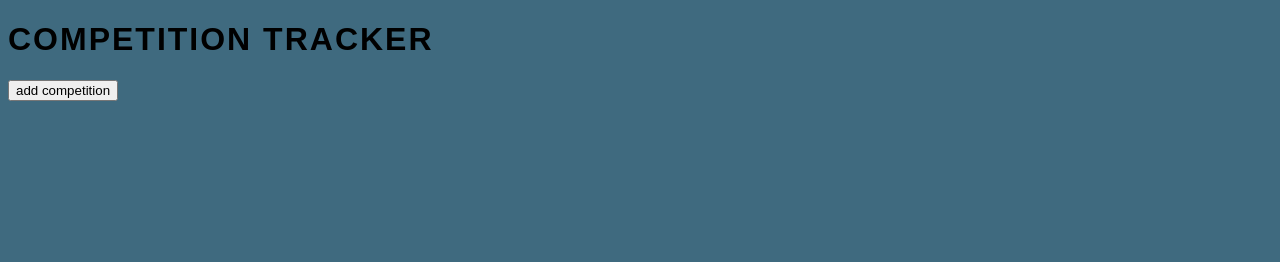
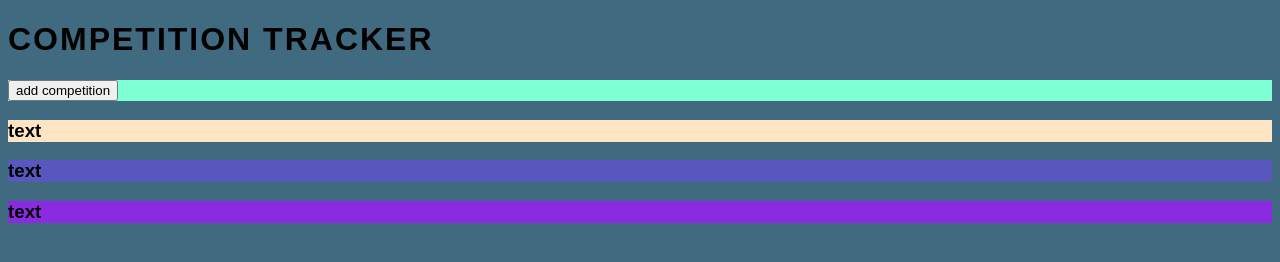
Before and after one commit to Emilykidd3/competition, a plain HTML site: page index.html in a window 1280 px wide. Drawn offline with Linux system fonts and the light colour scheme.

Commit message:
added divs to divide aspects of competition and css to show their spacing

```diff
--- a/assets/style.css
+++ b/assets/style.css
@@ -11,3 +11,19 @@ h1 {
     display: flex;
     align-items: center;
 }
+
+#add-comp-div{
+    background-color: aquamarine;
+}
+
+#div-2 {
+    background-color: bisque;
+}
+
+#div-3 {
+    background-color: rgb(87, 87, 190);
+}
+
+#tracker-div{
+    background-color: blueviolet;
+}
--- a/index.html
+++ b/index.html
@@ -12,7 +12,18 @@
         <h1 class="center">COMPETITION TRACKER</h1>
     </header>
     <main>
-        <button id="add-comp-button">add competition</button>
+        <div id="add-comp-div">
+            <button id="add-comp-button">add competition</button>
+        </div>
+        <div id="div-2">
+            <h3>text</h3>
+        </div>
+        <div id="div-3">
+            <h3>text</h3>
+        </div>
+        <div id="tracker-div">
+            <h3>text</h3>
+        </div>
     </main>
     <script src="./assets/script.js"></script>
 </body>
```
